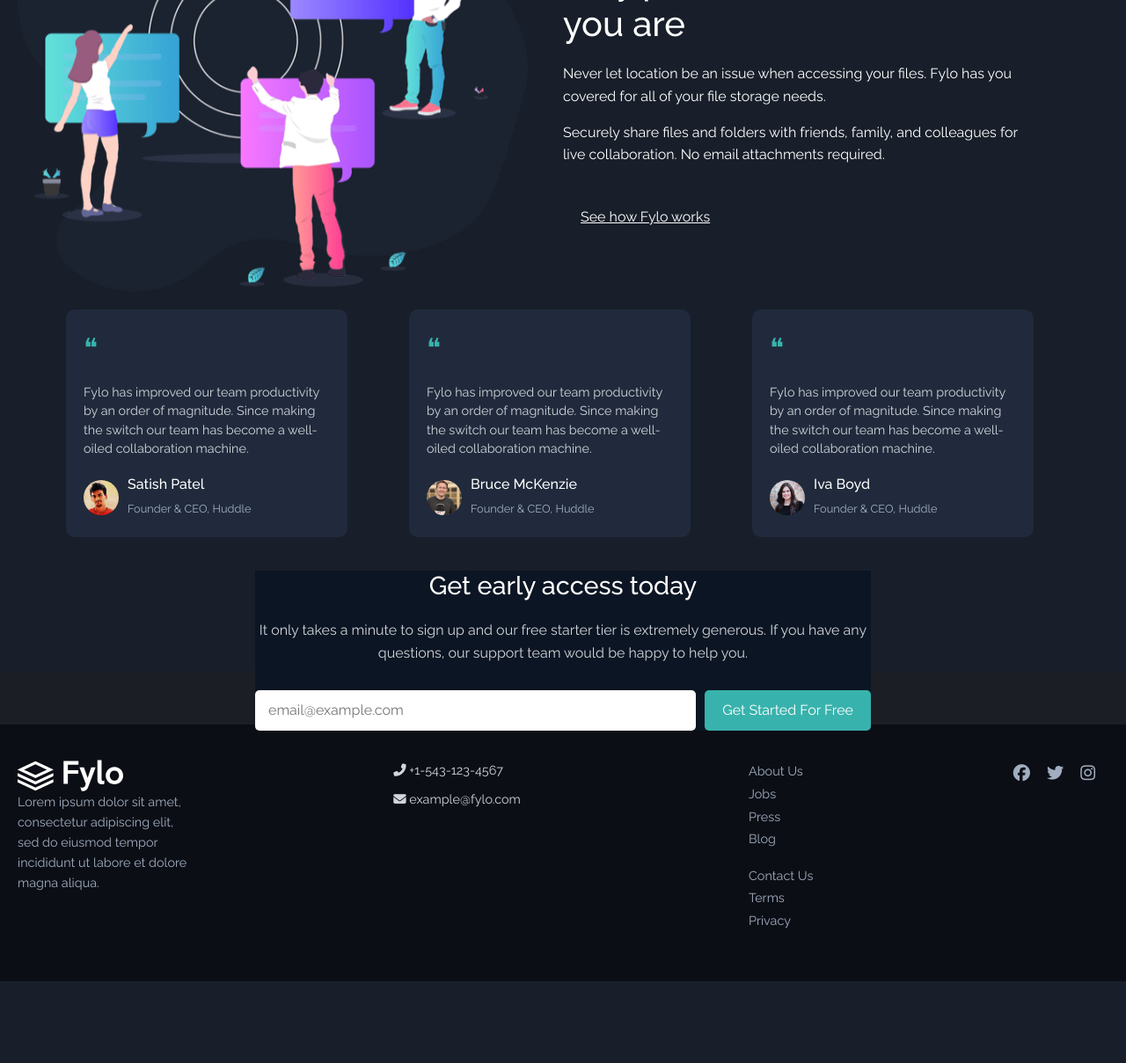
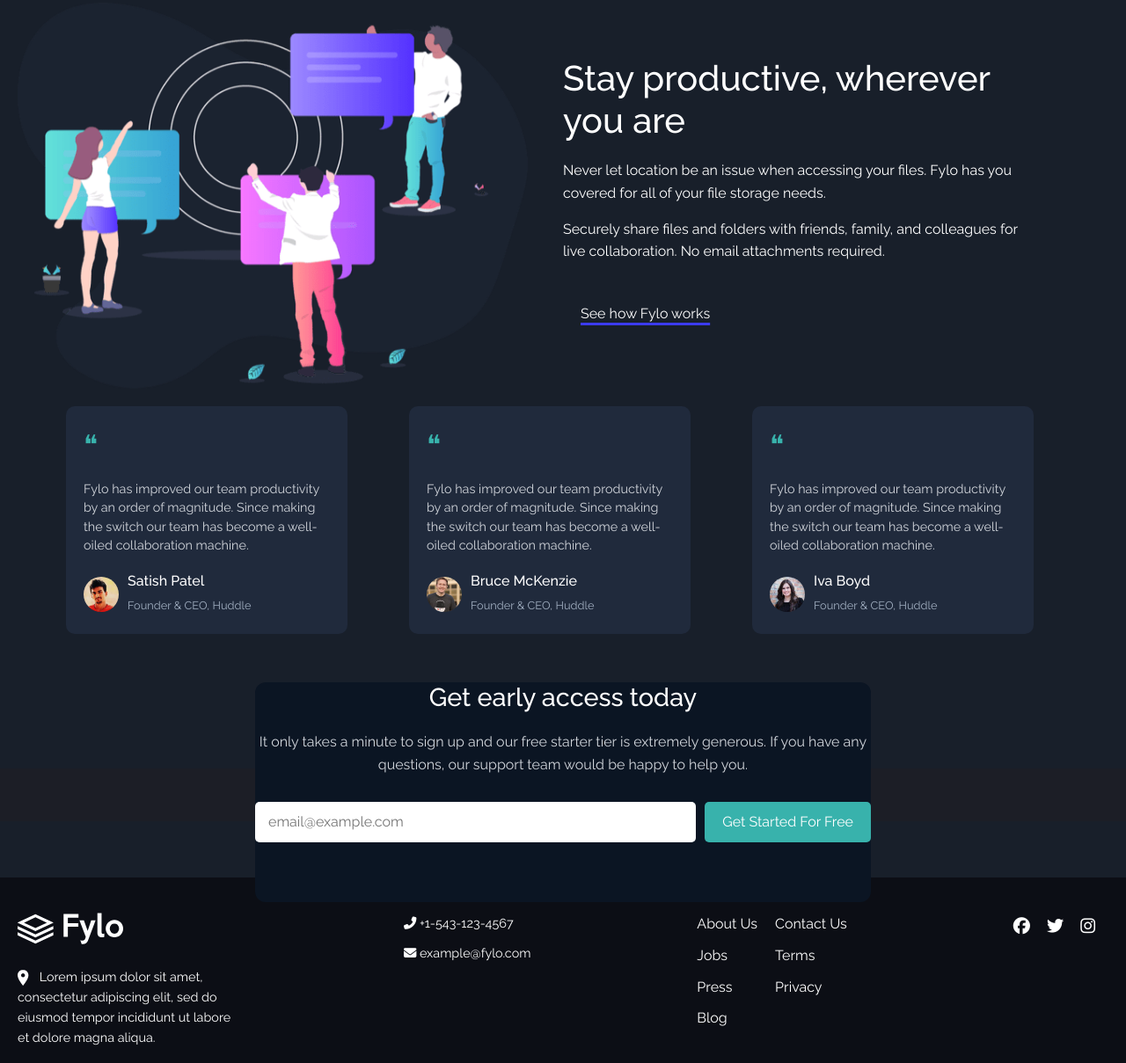
Before and after one commit to NikaShubitidze18/Fylo-dark-theme-landing-page, a plain HTML site: page index.html in a window 1280 px wide. Shown: the part 1330-2539 px from the top of the page at 88% size. Before the commit the page ends 2446 px from the top, so only its background shows below. Drawn offline with nearby package versions, Linux system fonts and the light colour scheme.

Commit message:
first commit

```diff
--- a/index.html
+++ b/index.html
@@ -40,8 +40,8 @@
 
         <div class="container">
             <img src="images/illustration-intro.png" alt="Illustration" class="hero-image">
-            <h1>All your files in one secure location, accessible anywhere.</h1>
-            <p>Fylo stores your most important files in one secure location. Access them whenever you need, share and collaborate with friends, family, and co-workers.</p>
+            <h1>All your files in one secure location, <br> accessible anywhere.</h1>
+            <p>Fylo stores your most important files in one secure location. <br> Access them whenever you need, share and collaborate with <br> friends, family, and co-workers.</p>
             <button class="cta-button">Get Started</button>
         </div>
     </header>
@@ -50,22 +50,22 @@
         <div class="feature">
             <img src="images/icon-access-anywhere.svg" alt="Access Anywhere">
             <h3>Access your files, anywhere</h3>
-            <p>The ability to use a smartphone, tablet, or computer to access your account means your files follow you everywhere.</p>
+            <p>The ability to use a smartphone, tablet, or computer <br> to access your account means your <br> files follow you everywhere.</p>
         </div>
         <div class="feature">
             <img src="images/icon-security.svg" alt="Security">
             <h3>Security you can trust</h3>
-            <p>2-factor authentication and user-controlled encryption are just a couple of the security features we allow to help secure your files.</p>
+            <p>2-factor authentication and user-controlled encryption are <br> just a couple of the security features we allow to help <br> secure your files.</p>
         </div>
         <div class="feature">
             <img src="images/icon-collaboration.svg" alt="Collaboration">
             <h3>Real-time collaboration</h3>
-            <p>Securely share files and folders with friends, family, and colleagues for live collaboration. No email attachments required.</p>
+            <p>Securely share files and folders with friends, family, and <br> colleagues for live collaboration. No email attachments <br> required.</p>
         </div>
         <div class="feature">
             <img src="images/icon-any-file.svg" alt="Any File">
             <h3>Store any type of file</h3>
-            <p>Whether you're sharing holidays photos or work documents, Fylo has you covered allowing for all file types to be securely stored and shared.</p>
+            <p>Whether you're sharing holidays photos or work <br> documents, Fylo has you covered allowing for all file <br> types to be securely stored and shared.</p>
         </div>
     </section>
     <section class="section-container">
@@ -76,7 +76,7 @@
           <h1>Stay productive, wherever you are</h1>
           <p>Never let location be an issue when accessing your files. Fylo has you covered for all of your file storage needs.</p>
           <p>Securely share files and folders with friends, family, and colleagues for live collaboration. No email attachments required.</p>
-          <a href="#" class="action-button">See how Fylo works</a>
+          <a href="#" class="action-button button-number">See how Fylo works</a>
         </div>
       </section>
       <section class="testimonials-section">
@@ -139,7 +139,8 @@
         <div class="footer-container">
           <div class="footer-logo">
             <img style="width: 120px;" src="images/logo.svg" alt="">
-            <p style="width: 200px;">
+            <p style="width: 250px;">
+              <a href="#"><img src="images/icon-location.svg" alt=""></a>
               Lorem ipsum dolor sit amet, consectetur adipiscing elit, sed do eiusmod tempor incididunt ut labore et dolore magna aliqua.
             </p>
           </div>
--- a/script.js
+++ b/script.js
@@ -0,0 +1,10 @@
+// Simple JS to control the mobile navigation toggle
+
+document.addEventListener("DOMContentLoaded", () => {
+    const menuToggleButton = document.querySelector(".navbar-toggler");
+    const menu = document.querySelector("#navbarSupportedContent");
+
+    menuToggleButton.addEventListener("click", () => {
+        menu.classList.toggle("show");
+    });
+});
--- a/style.css
+++ b/style.css
@@ -57,6 +57,7 @@ body {
 .feature {
     text-align: center;
     padding: 20px;
+
 }
 
 .feature img {
@@ -180,12 +181,15 @@ body {
     display: flex;
     justify-content: center;
     margin-top: 12%;
+
   }
   .cta-container{
     width: 700px;
     background-color: hsl(216, 53%, 9%);
     position: absolute;
-    margin-top: -145px;
+    margin-top: -10%;
+    height: 250px;
+    border-radius: 12px;
   }
   .cta-container h2 {
     font-size: 1.8rem;
@@ -210,6 +214,7 @@ body {
     border-radius: 5px;
     border: none;
     flex: 1;
+
   }
 
   .cta-form button {
@@ -225,6 +230,7 @@ body {
   .footer-section {
     background-color: #0c0e15;
     padding: 40px 20px;
+    margin-top: 5%;
   }
 
   .footer-container {
@@ -232,6 +238,9 @@ body {
     flex-wrap: wrap;
     justify-content: space-between;
     gap: 20px;
+  }
+  .footer-logo a {
+    margin-right: 8px; /* დაამატებს 8px დაშორებას აიკონს და ტექსტს შორის */
   }
 
   .footer-logo h2 {
@@ -241,33 +250,51 @@ body {
 
   .footer-logo p {
     font-size: 0.9rem;
-    color: #a0aec0;
+    color: #ffffff;
+    margin-top: 25px;
   }
 
   .footer-contact p {
     font-size: 0.9rem;
     margin-bottom: 10px;
-    color: #d1d5db;
+    color: #ffffff;
+  }
+
+  .footer-links {
+    display: flex; /* ეს გამოყავს ul-ებს გვერდზე */
+    gap: 20px; /* თქვენ შეგიძლიათ შეცვალოთ ეს მნიშვნელობა, რათა შეცვალოთ მანძილი ul-ებს შორის */
   }
 
   .footer-links ul {
-    list-style: none;
+    list-style-type: none; /* ამობეჭდავს პუნქტებს, რადგან ul-ს არ სჭირდება ბოლომდე წერტილები */
+    padding: 0; /* წაშლის padding-ს, თუ საჭიროა */
   }
 
-  .footer-links ul li a {
+  .footer-links li {
+    margin-bottom: 10px; /* თუ გინდა li ელემენტებს შორის vertical spacing */
+  }
+  .footer-links li a{
     text-decoration: none;
-    color: #a0aec0;
-    font-size: 0.9rem;
+    color: white;
   }
 
   .footer-social a {
     margin-right: 15px;
-    color: #a0aec0;
+    color: #ffffff;
     font-size: 1.2rem;
     text-decoration: none;
   }
   .email{
-    border-radius: 17px;
+    border-radius: 50px;
+
+  }
+  .button-number{
+    color: white;
+    text-decoration: underline;
+    text-decoration-color: rgb(59, 59, 238); /* ან სხვა ნებისმიერი ფერი */
+    text-decoration-thickness: 3px; /* underline-ის ზომა */
+    text-underline-offset: 5px; /* კურსორის და underline-ის შორის დაშორება */
+
 
   }
 /* პატარა ეკრანებისთვის (Mobile) */
```
